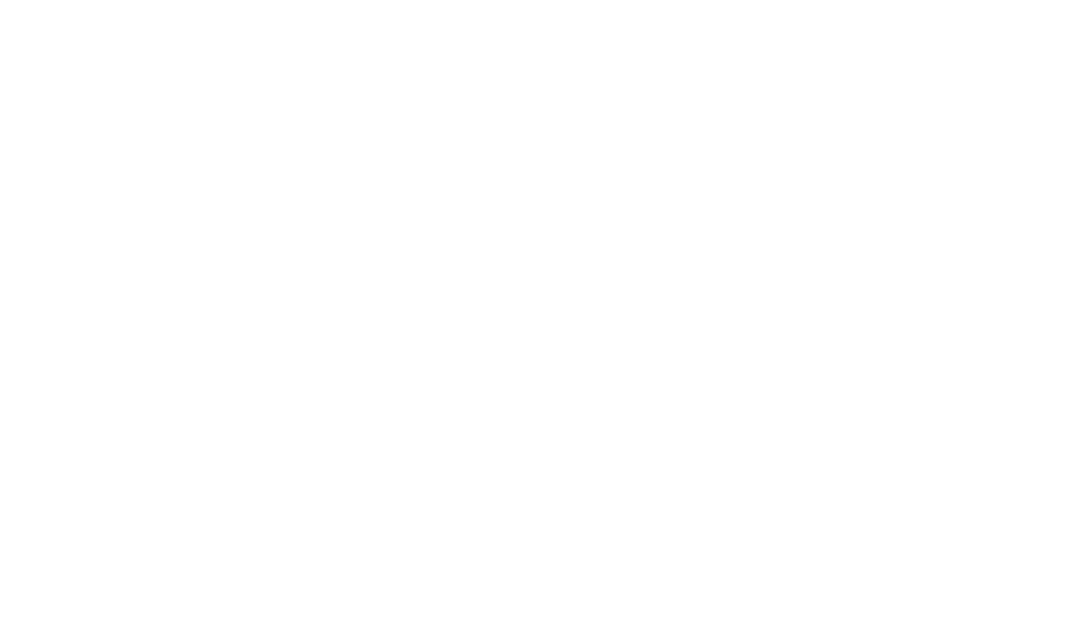
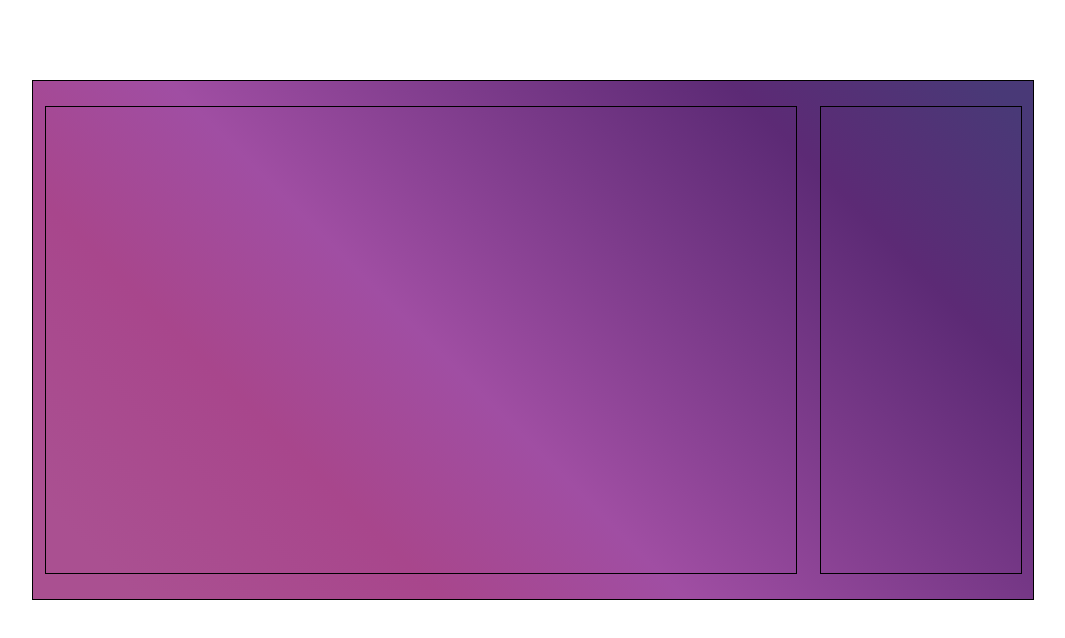
Before and after one commit to kubasulek2/Alien-Invasion, a website: page src/index.html in a window 1280 px wide. Shown: the whole page, without its empty margins (107-1172 px from the left). Drawn offline with nearby package versions, Linux system fonts and the light colour scheme; files that its build step writes are made by us from their sources.

Commit message:
background gradient added, responsive size container defined

```diff
--- a/src/index.html
+++ b/src/index.html
@@ -5,7 +5,7 @@
     <meta http-equiv="x-ua-compatible" content="ie=edge, chrome=1">
     <title>Alien Invasion</title>
     <meta name="viewport" content="width=device-width, initial-scale=1">
-    <link rel="stylesheet" href="css/style.css">
+    <link rel="stylesheet" href="css/main.css">
 </head>
 <body>
 <div id="container">
--- a/src/sass/modules/_all.scss
+++ b/src/sass/modules/_all.scss
@@ -0,0 +1,7 @@
+@mixin mQ($width) {
+  @media only screen and (min-width: $width) {
+    @content
+  }
+}
+
+$main-width: 1400px, 1000px
--- a/src/sass/modules/_colors.scss
+++ b/src/sass/modules/_colors.scss
@@ -0,0 +1,2 @@
+$gradient: linear-gradient(45deg, #aa5091 7%,#a8468c 27%,#a04ea3 43%,#5c2a75 80%,#493977 97%);
+$gradient-color: #aa5091;
--- a/src/sass/partials/_base.scss
+++ b/src/sass/partials/_base.scss
@@ -0,0 +1,15 @@
+#container{
+  background: $gradient;
+  width: nth($main-width,2);
+  height: calc( #{nth($main-width, 2)} * 0.5177);
+  border: 1px solid black;
+  margin: 10vh auto ;
+  display: flex;
+  justify-content: space-around;
+  align-items: center;
+
+  @include mQ(1400px){
+    width: nth($main-width, 1);
+    height: calc( #{nth($main-width, 1)} * 0.5177);
+  }
+}
--- a/src/sass/partials/_game.scss
+++ b/src/sass/partials/_game.scss
@@ -0,0 +1,5 @@
+#game{
+  width: 75%;
+  height: 90%;
+  border: 1px solid black;
+}
--- a/src/sass/partials/_info.scss
+++ b/src/sass/partials/_info.scss
@@ -0,0 +1,5 @@
+#info{
+  width: 20%;
+  height: 90%;
+  border: 1px solid black;
+}
```
Also changed, not shown: public/index.html (+1 -1 lines), public/css/main.css.
